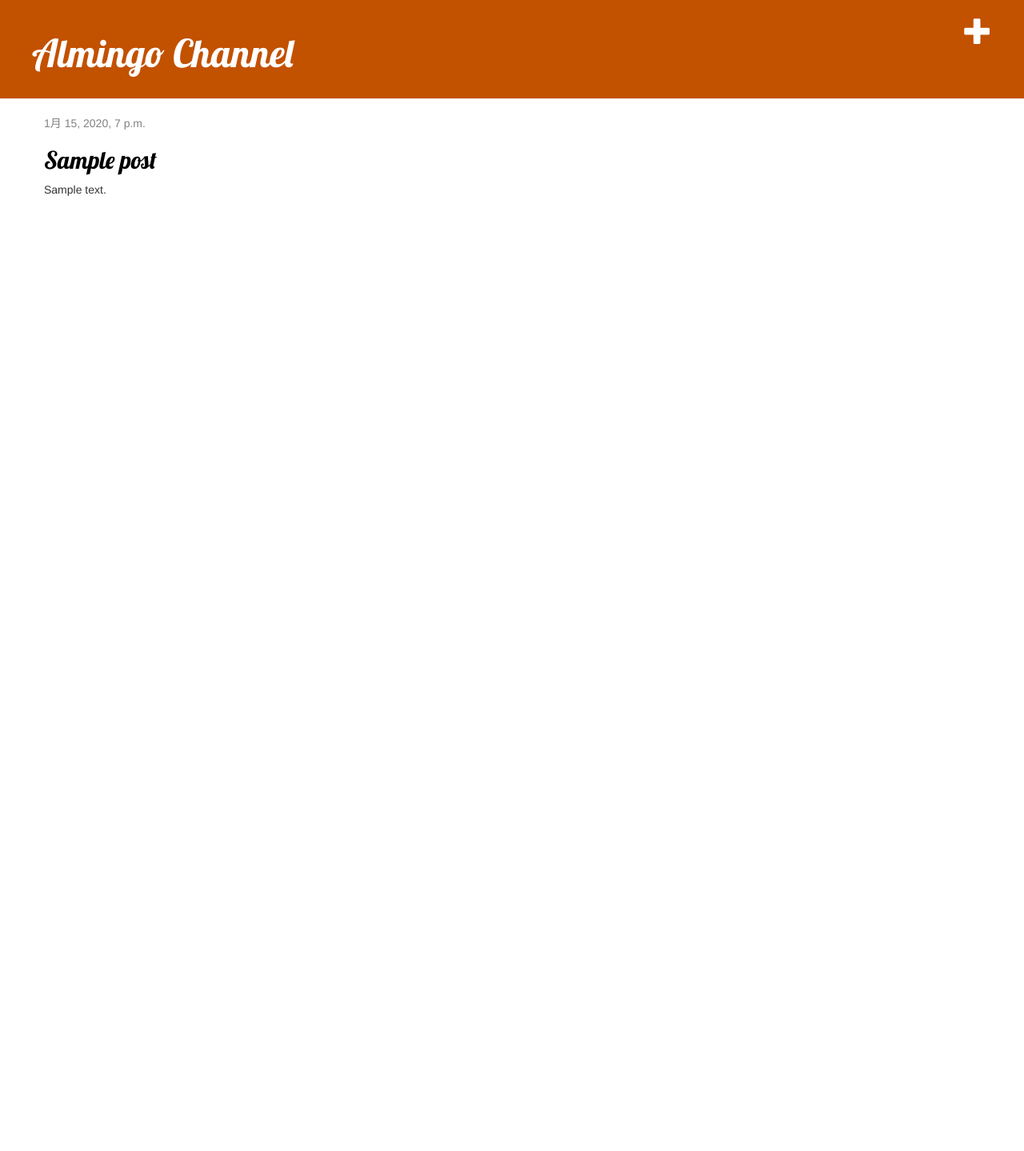
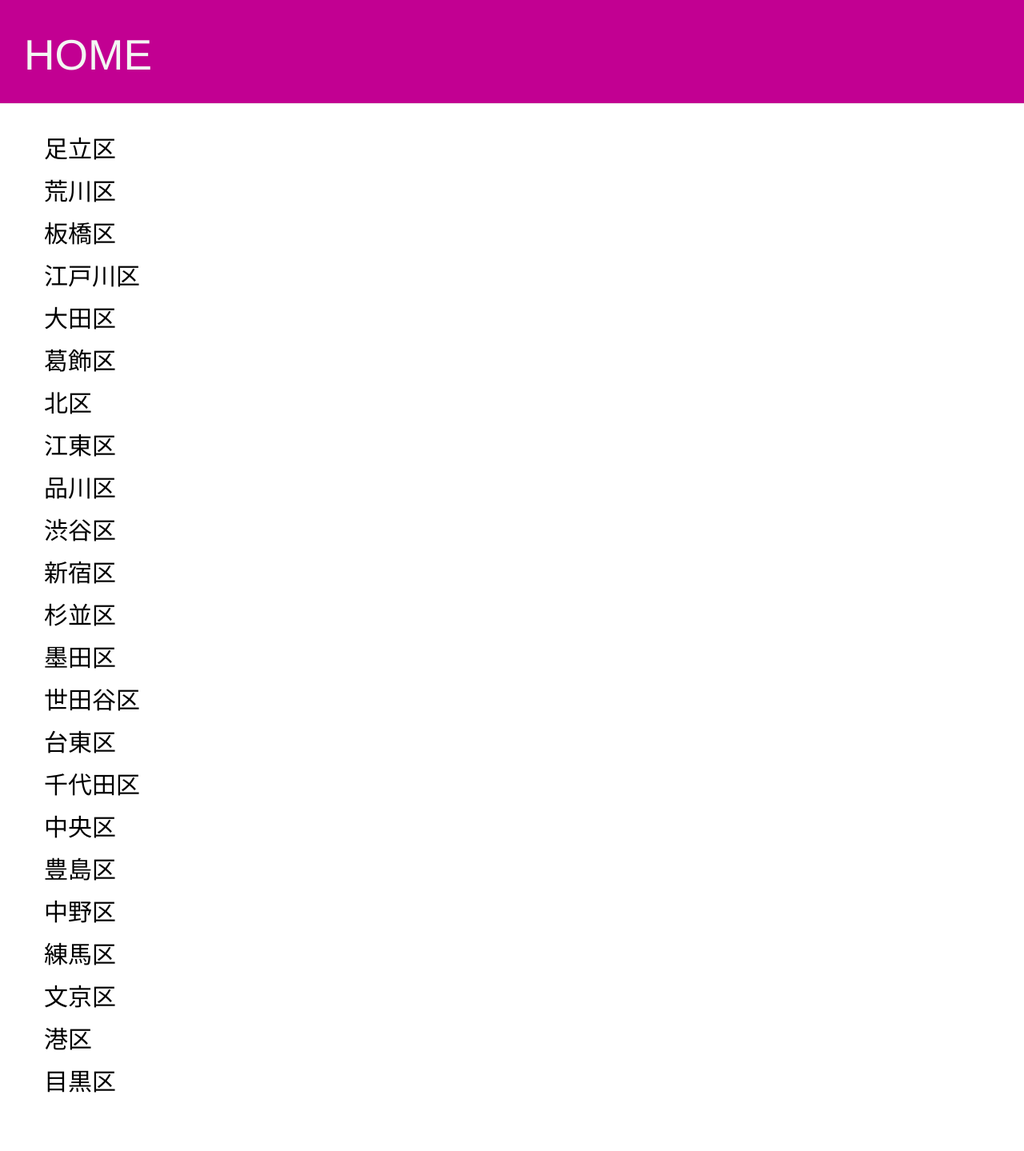
Before and after one commit to NonakaYuuki/my-first-blog, a Django app: page / in a window 1280 px wide. Shown: the whole page at 80% size. Before the commit the page ends 245 px from the top, so only its background shows below. Run offline with Django 3.2, Linux system fonts and the light colour scheme; tables that the repository leaves empty hold one stand-in row (values such as "Sample post"); some libraries are stand-ins or nearby versions.

Commit message:
change to kutikomi

```diff
--- a/blog/static/css/blog.css
+++ b/blog/static/css/blog.css
@@ -1,16 +1,15 @@
 h1 a, h2 a {
     color: #f17e0a;
-    font-family: 'Lobster';
 }
 .page-header {
-    background-color: #C25100;
+    background-color: #c20092;
     margin-top: 0;
-    padding: 20px 20px 20px 40px;
+    padding: 20px 20px 20px 30px;
 }
 
 .page-header h1, .page-header h1 a, .page-header h1 a:visited, .page-header h1 a:active {
-    color: #ffffff;
-    font-size: 36pt;
+    color: #f3f7f3;
+    font-size: 40pt;
     text-decoration: none;
 }
 
@@ -18,9 +17,6 @@ h1 a, h2 a {
     margin-left: 40px;
 }
 
-h1, h2, h3, h4 {
-    font-family: 'Lobster', cursive;
-}
 
 .date {
     color: #828282;
@@ -35,10 +31,10 @@ h1, h2, h3, h4 {
 }
 
 .top-menu, .top-menu:hover, .top-menu:visited {
-    color: #ffffff;
+    color: #1111dd;
     float: right;
-    font-size: 26pt;
-    margin-right: 20px;
+    font-size: 30pt;
+    margin-right: 640px;
 }
 
 .post {
@@ -48,3 +44,13 @@ h1, h2, h3, h4 {
 .post h2 a, .post h2 a:visited {
     color: #000000;
 }
+
+.sub-page-header{
+    padding: 40px;
+}
+
+.sp1{
+    margin-top: 0;
+    padding: 20px;
+    vertical-align: -20px;
+}
--- a/blog/templates/blog/base.html
+++ b/blog/templates/blog/base.html
@@ -1,7 +1,7 @@
 {% load static %}
 <html>
     <head>
-        <title>2ちゃんねる</title>
+        <title>口コミんご</title>
         <link rel="stylesheet" href="//maxcdn.bootstrapcdn.com/bootstrap/3.2.0/css/bootstrap.min.css">
         <link rel="stylesheet" href="//maxcdn.bootstrapcdn.com/bootstrap/3.2.0/css/bootstrap-theme.min.css">
         <link rel="stylesheet" href="{% static 'css/blog.css' %}">
@@ -9,8 +9,7 @@
     </head>
     <body>
         <div class="page-header">
-            <a href="{% url 'post_new' %}" class="top-menu"><span class="glyphicon glyphicon-plus"></span></a>
-            <h1><a href="/">Almingo Channel</a></h1>
+            <h1><a href="/">HOME</a></h1>
         </div>
         <div class="content container">
             <div class="row">
--- /dev/null
+++ b/blog/templates/blog/tokyo_list.html
@@ -0,0 +1,29 @@
+{% extends 'blog/base.html' %}
+
+{% block content %}
+        <div class="post">
+            <h2><a href="">足立区</a></h2>
+            <h2><a href="">荒川区</a></h2>
+            <h2><a href="">板橋区</a></h2>
+            <h2><a href="">江戸川区</a></h2>
+            <h2><a href="">大田区</a></h2>
+            <h2><a href="">葛飾区</a></h2>
+            <h2><a href="">北区</a></h2>
+            <h2><a href="">江東区</a></h2>
+            <h2><a href="">品川区</a></h2>
+            <h2><a href="">渋谷区</a></h2>
+            <h2><a href="">新宿区</a></h2>
+            <h2><a href="">杉並区</a></h2>
+            <h2><a href="">墨田区</a></h2>
+            <h2><a href="">世田谷区</a></h2>
+            <h2><a href="">台東区</a></h2>
+            <h2><a href="">千代田区</a></h2>
+            <h2><a href="">中央区</a></h2>
+            <h2><a href="">豊島区</a></h2>
+            <h2><a href="">中野区</a></h2>
+            <h2><a href="">練馬区</a></h2>
+            <h2><a href="tokyo/bunkyo/">文京区</a></h2>
+            <h2><a href="">港区</a></h2>
+            <h2><a href="">目黒区</a></h2>
+        </div>
+{% endblock %}
--- a/blog/urls.py
+++ b/blog/urls.py
@@ -1,8 +1,10 @@
 from django.urls import path
 from . import views
 urlpatterns = [
-    path('', views.post_list, name='post_list'),
+    path('', views.tokyo_list, name='tokyo_list'),
     path('post/<int:pk>/', views.post_detail, name='post_detail'),
     path('post/new/', views.post_new, name='post_new'),
     path('post/<int:pk>/edit/', views.post_edit, name='post_edit'),
+    path('tokyo/bunkyo/',views.bunkyo_list,name='bunkyo_list'),
+    path('tokyo/bunkyo/juntendo/',views.bunkyo_juntendo,name='bunkyo_juntendo'),
 ]
--- a/blog/views.py
+++ b/blog/views.py
@@ -38,3 +38,13 @@ def post_edit(request, pk):
     else:
         form = PostForm(instance=post)
     return render(request, 'blog/post_edit.html', {'form': form})
+
+def tokyo_list(request):
+    return render(request, 'blog/tokyo_list.html', {})
+
+def bunkyo_list(request):
+    return render(request, 'blog/bunkyo_list.html', {})
+
+def bunkyo_juntendo(request):
+    posts = Post.objects.filter(published_date__lte=timezone.now()).order_by('published_date')
+    return render(request, 'blog/bunkyo_juntendo.html', {'posts': posts})
```
Also changed, not shown: blog/templates/blog/bunkyo_juntendo.html (added, +16 -0 lines), blog/templates/blog/bunkyo_list.html (added, +13 -0 lines).
